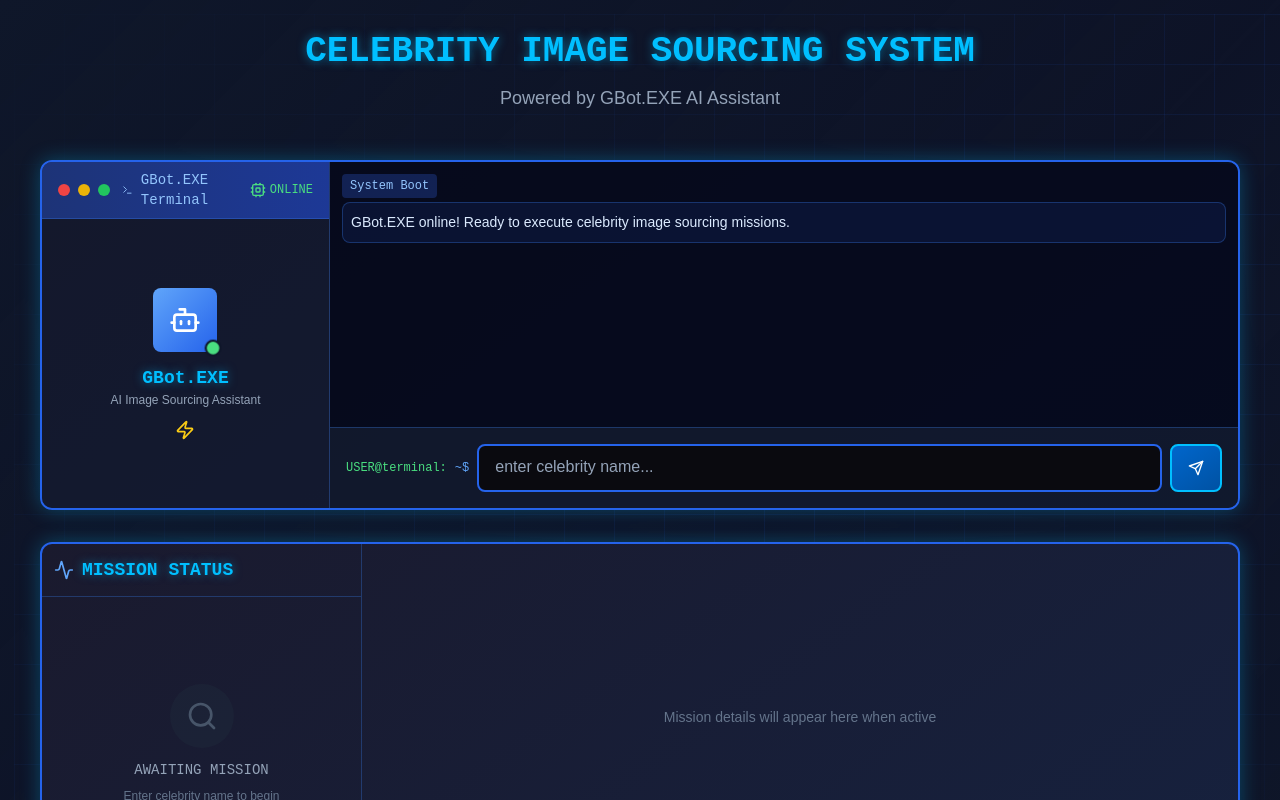
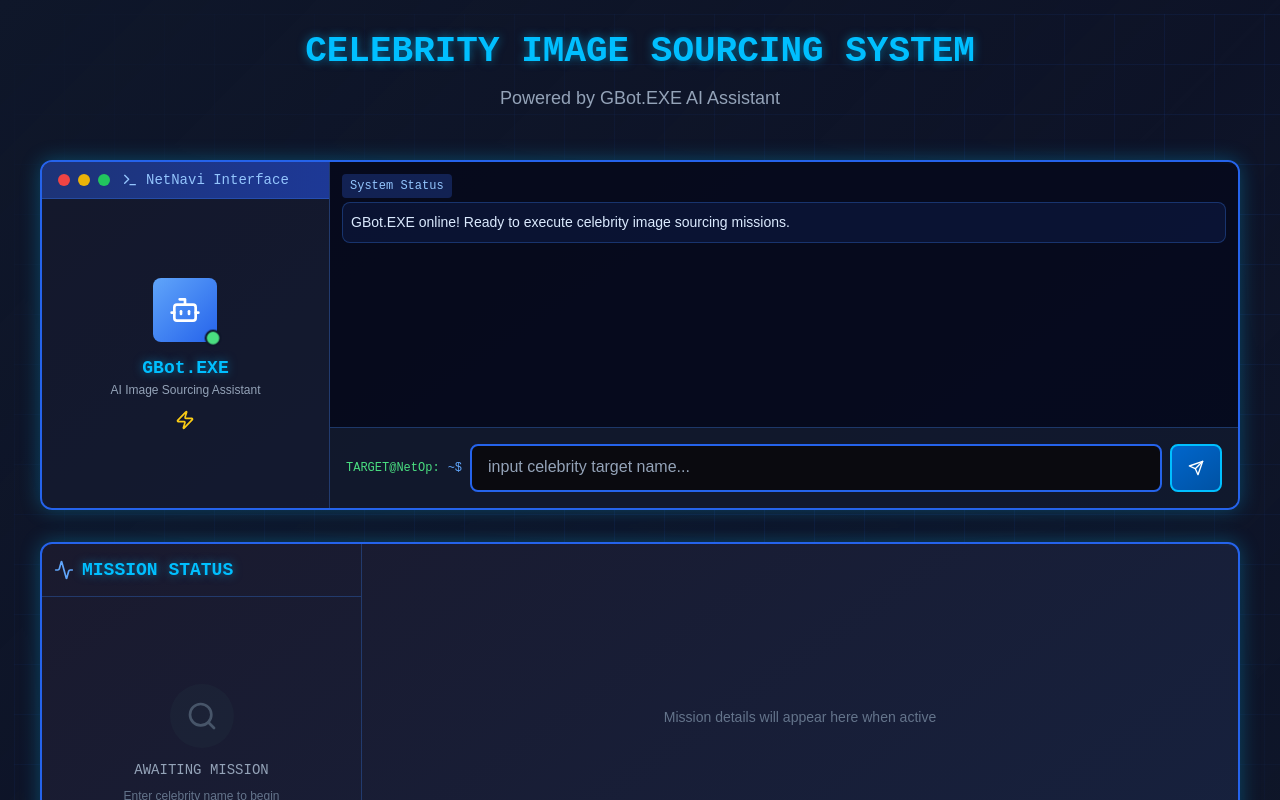
Before and after one commit to Esilos92/print-prep-node, a Next.js app in the folder dashboard/: page / in a window 1280 px wide. Shown: the top 800 px of the page. Built offline with nearby package versions, Linux system fonts and the light colour scheme.

Commit message:
Update GBotInterface.tsx

```diff
--- a/dashboard/src/components/GBotInterface.tsx
+++ b/dashboard/src/components/GBotInterface.tsx
@@ -28,7 +28,7 @@ export default function GBotInterface({
       id: 1,
       text: "GBot.EXE online! Ready to execute celebrity image sourcing missions.",
       isBot: true,
-      timestamp: 'System Boot'
+      timestamp: 'System Status'
     }
   ]);
 
@@ -87,17 +87,7 @@ export default function GBotInterface({
               </div>
               <div className="flex items-center gap-2">
                 <Terminal className="w-4 h-4 text-blue-300" />
-                <span className="font-cyber text-sm text-blue-300">GBot.EXE Terminal</span>
-              </div>
-              <div className="ml-auto flex items-center gap-2">
-                <motion.div
-                  className="flex items-center gap-1"
-                  animate={{ opacity: currentJob?.status === 'running' ? [1, 0.5, 1] : 1 }}
-                  transition={{ repeat: currentJob?.status === 'running' ? Infinity : 0, duration: 1 }}
-                >
-                  <Cpu className="w-4 h-4 text-green-400" />
-                  <span className="text-xs text-green-400 font-cyber">ONLINE</span>
-                </motion.div>
+                <span className="font-cyber text-sm text-blue-300">NetNavi Interface</span>
               </div>
             </div>
           </div>
@@ -202,18 +192,18 @@ export default function GBotInterface({
           </div>
 
           {/* Terminal Input */}
-          <div className="p-4 bg-slate-900/80 border-t border-blue-500/30 flex-shrink-0">
-            <form onSubmit={handleSubmit} className="space-y-2">
+          <div className="p-4 bg-slate-900/80 border-t border-blue-500/30 flex-shrink-0 mt-auto">
+            <form onSubmit={handleSubmit} className="space-y-3">
               <div className="flex gap-2">
                 <div className="flex items-center gap-2 text-xs text-slate-400 font-cyber">
-                  <span className="text-green-400">USER@terminal:</span>
+                  <span className="text-green-400">TARGET@NetOp:</span>
                   <span className="text-blue-400">~$</span>
                 </div>
                 <input
                   type="text"
                   value={celebrityName}
                   onChange={(e) => setCelebrityName(e.target.value)}
-                  placeholder="enter celebrity name..."
+                  placeholder="input celebrity target name..."
                   className="cyber-input flex-1 text-sm py-1 px-3"
                   disabled={currentJob?.status === 'running'}
                 />
@@ -235,7 +225,7 @@ export default function GBotInterface({
                   className="flex items-center gap-2 text-xs text-yellow-400 font-ui"
                 >
                   <div className="w-2 h-2 bg-yellow-400 rounded-full animate-pulse"></div>
-                  <span>Processing mission... Stand by for updates</span>
+                  <span>Battle routine executing... Stand by for mission updates</span>
                 </motion.div>
               )}
             </form>
```
